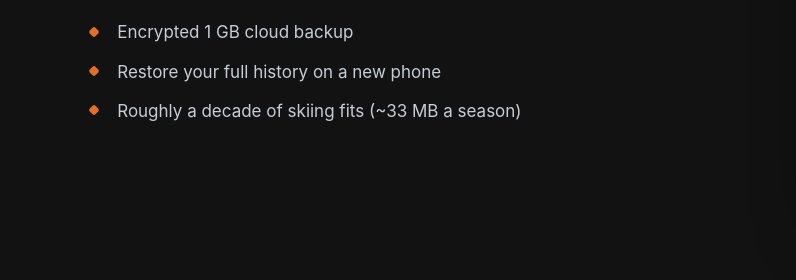
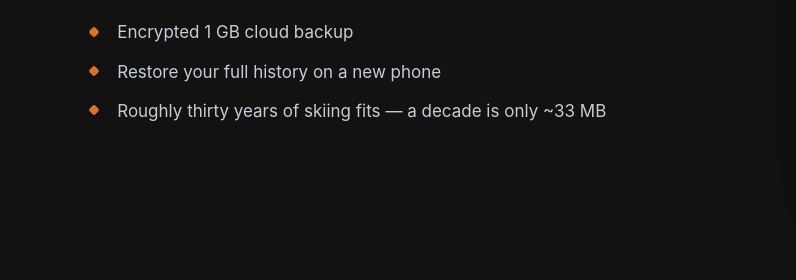
Before and after one commit to kenhen93/powder-tracks-website, a plain HTML site: page premium.html in a window 1280 px wide. Shown: the part 3947-4227 px from the top of the page, 0-796 px from the left. Drawn offline with Linux system fonts and the light colour scheme.

Commit message:
copy: storage add-ons ~$1/GB one-time, correct 33MB decade fact
Co-Authored-By: Claude Opus 4.8 (1M context) <noreply@anthropic.com>

```diff
--- a/premium.html
+++ b/premium.html
@@ -157,7 +157,7 @@
             <ul class="feature-list">
               <li>Encrypted 1&nbsp;GB cloud backup</li>
               <li>Restore your full history on a new phone</li>
-              <li>Roughly a decade of skiing fits (~33&nbsp;MB a season)</li>
+              <li>Roughly thirty years of skiing fits — a decade is only ~33&nbsp;MB</li>
             </ul>
           </div>
           <div class="feature-media">
```
Also changed, not shown: pricing.html (+1 -1 lines), 1 other file.
